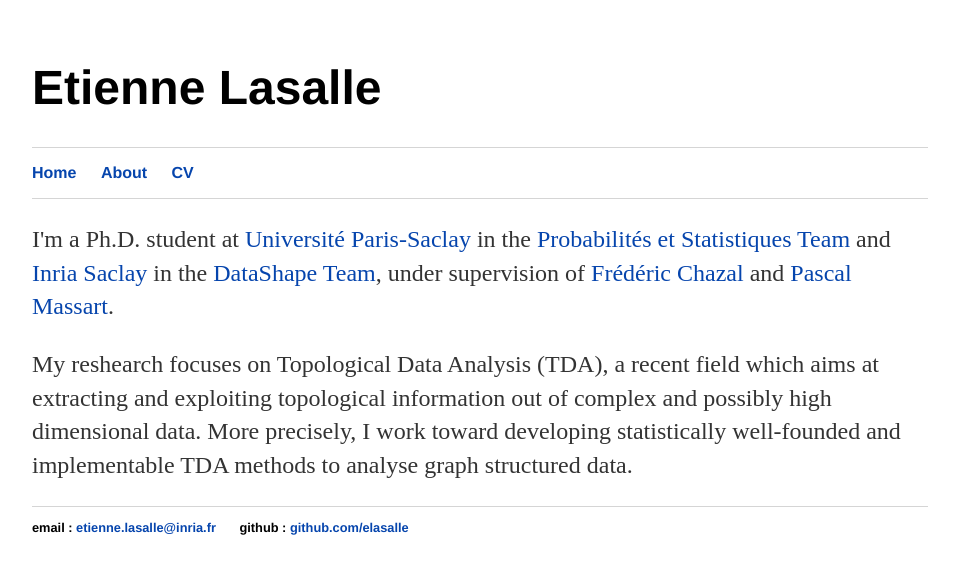
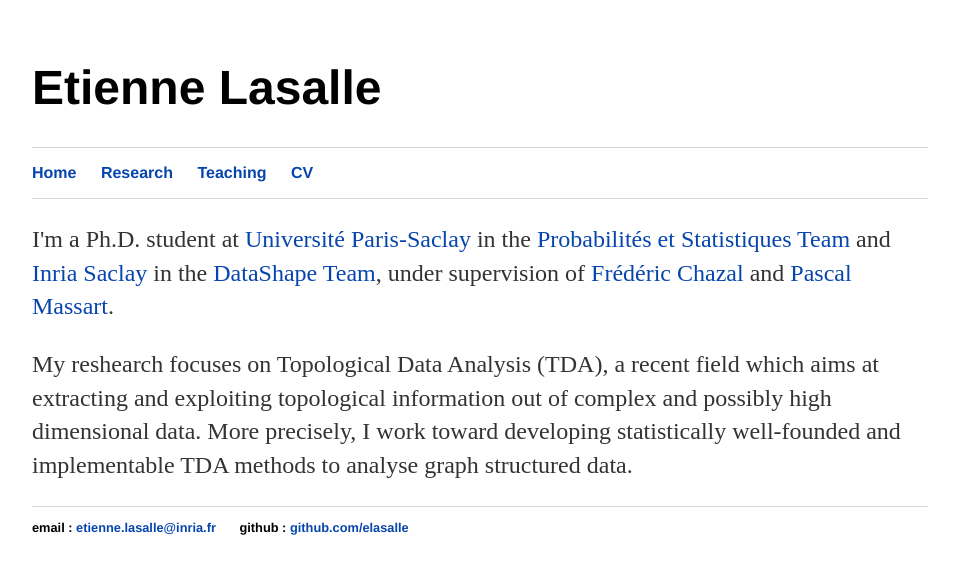
Before and after one commit to elasalle/elasalle.github.io, a Jekyll site: the page built from index.html, in a window 1280 px wide. Shown: the top 574 px of the page, without its empty margins (160-1119 px from the left). Built offline with Jekyll 4.4.1, drawn with Linux system fonts in a browser that asks for light colours.

Commit message:
Update default.html

```diff
--- a/_layouts/default.html
+++ b/_layouts/default.html
@@ -12,7 +12,8 @@
 			<nav>
 	    		<ul>
 	        		<li><a href="/">Home</a></li>
-		        	<li><a href="/about">About</a></li>
+		        	<li><a href="/research">Research</a></li>
+				<li><a href="/teaching">Teaching</a></li>
 	        		<li><a href="/cv">CV</a></li>
 	    		</ul>
 			</nav>
```
